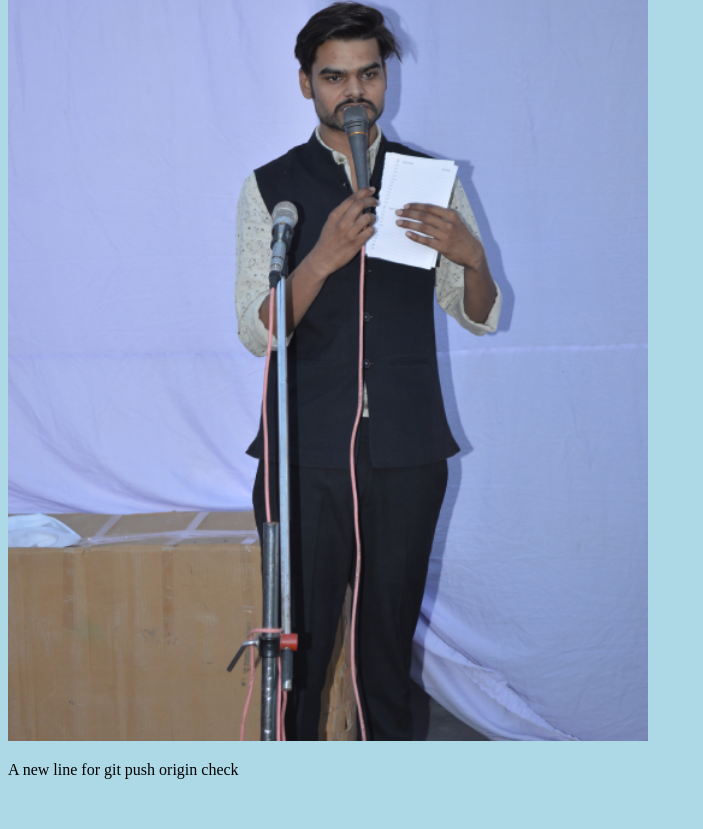
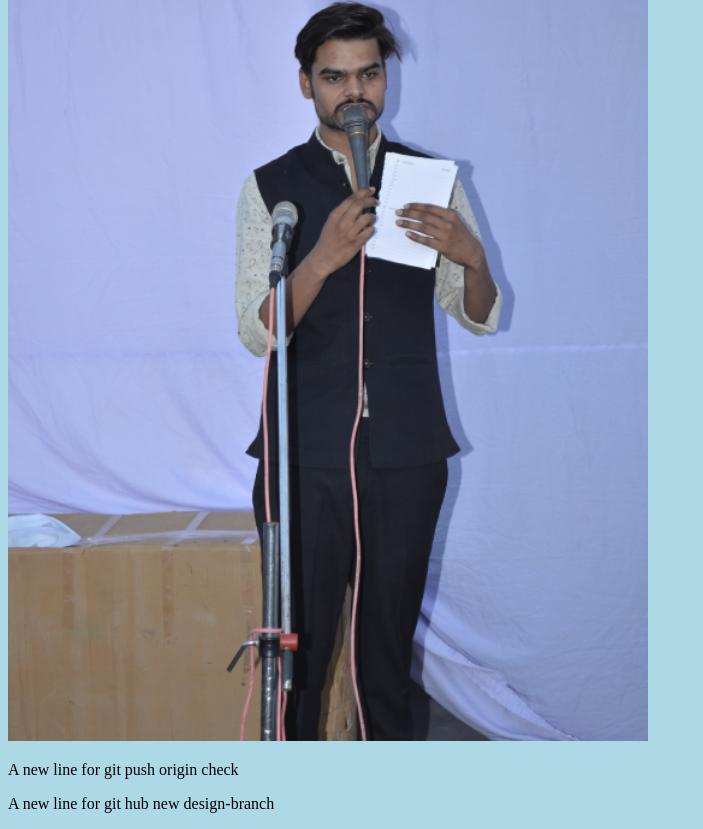
Before and after one commit to AjayPaliwal007/hello-world, a plain HTML site: page index.html in a window 1280 px wide. Shown: the part 1867-2696 px from the top of the page, without its empty margins (0-703 px from the left). Before the commit the page ends 2662 px from the top, so only its background shows below. Drawn offline with Linux system fonts and the light colour scheme.

Commit message:
Update index.html

```diff
--- a/index.html
+++ b/index.html
@@ -13,6 +13,7 @@
 <p>A new line in our file!</p>
 <div><img src="team2.jpeg" alt="Hello Git" style="width:100%;max-width:640px"></div>
 <p>A new line for git push origin check</p>
+<p>A new line for git hub new design-branch</p>
 
 </body>
 </html>
```
